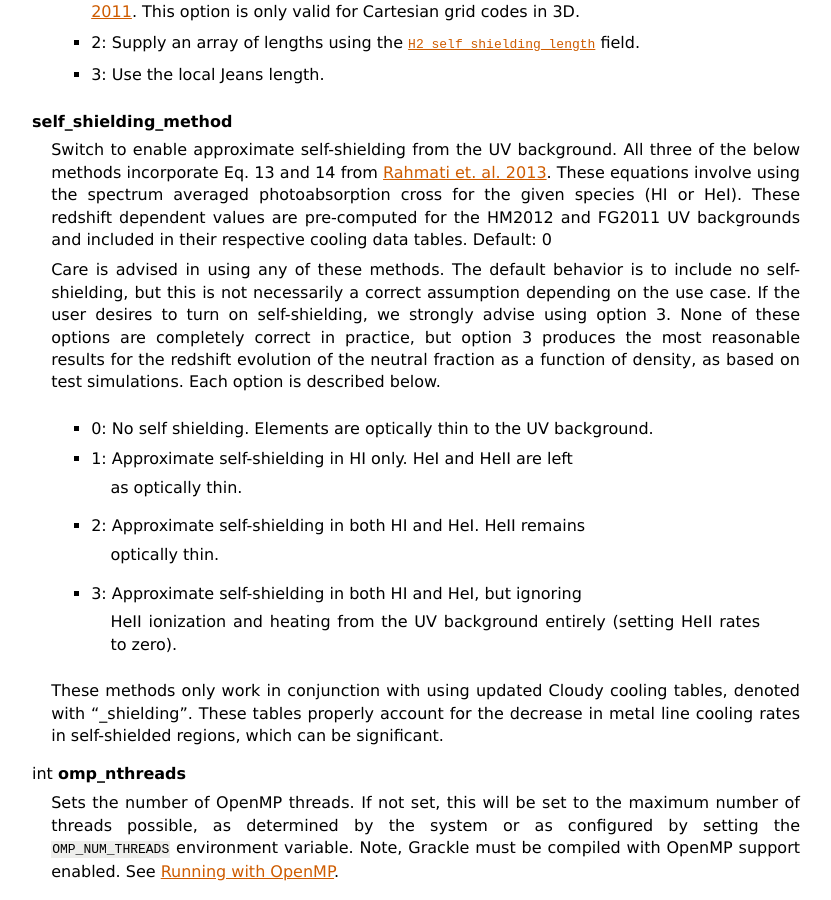
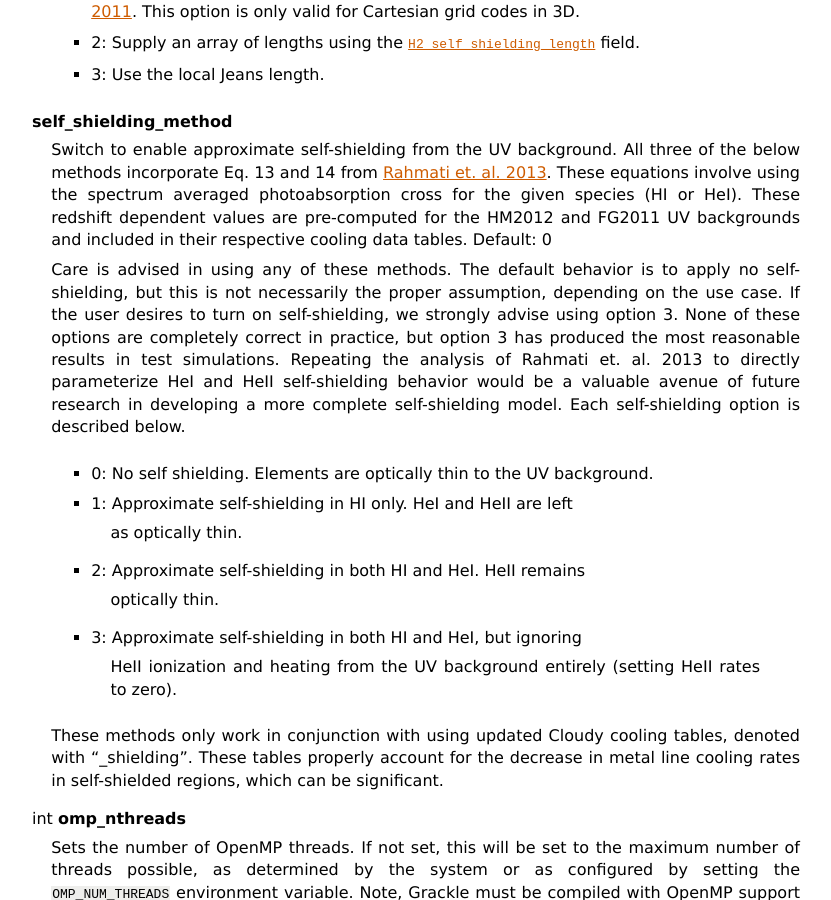
Before and after one commit to grackle-project/grackle, a Sphinx documentation site: the page built from doc/source/Parameters.rst, in a window 1280 px wide and 900 px high, scrolled down 4192 px. Shown: the whole window, without its empty margins (48-879 px from the left). Built offline with Sphinx 7.4.7, drawn with Linux system fonts in a browser that asks for light colours.

Commit message:
rewording of shielding parameter docs

```diff
--- a/doc/source/Parameters.rst
+++ b/doc/source/Parameters.rst
@@ -260,12 +260,14 @@ For all on/off integer flags, 0 is off and 1 is on.
    their respective cooling data tables. Default: 0
 
    Care is advised in using any of these methods. The default behavior is to
-   include no self-shielding, but this is not necessarily a correct assumption
+   apply no self-shielding, but this is not necessarily the proper assumption,
    depending on the use case. If the user desires to turn on self-shielding,
    we strongly advise using option 3. None of these options are completely
-   correct in practice, but option 3 produces the most reasonable results for
-   the redshift evolution of the neutral fraction as a function of density,
-   as based on test simulations. Each option is described below.
+   correct in practice, but option 3 has produced the most reasonable results
+   in test simulations. Repeating the analysis of Rahmati et. al. 2013 to
+   directly parameterize HeI and HeII self-shielding behavior would be a valuable
+   avenue of future research in developing a more complete self-shielding model.
+   Each self-shielding option is described below.
 
      - 0: No self shielding. Elements are optically thin to the UV background.
      - 1: Approximate self-shielding in HI only. HeI and HeII are left
```
